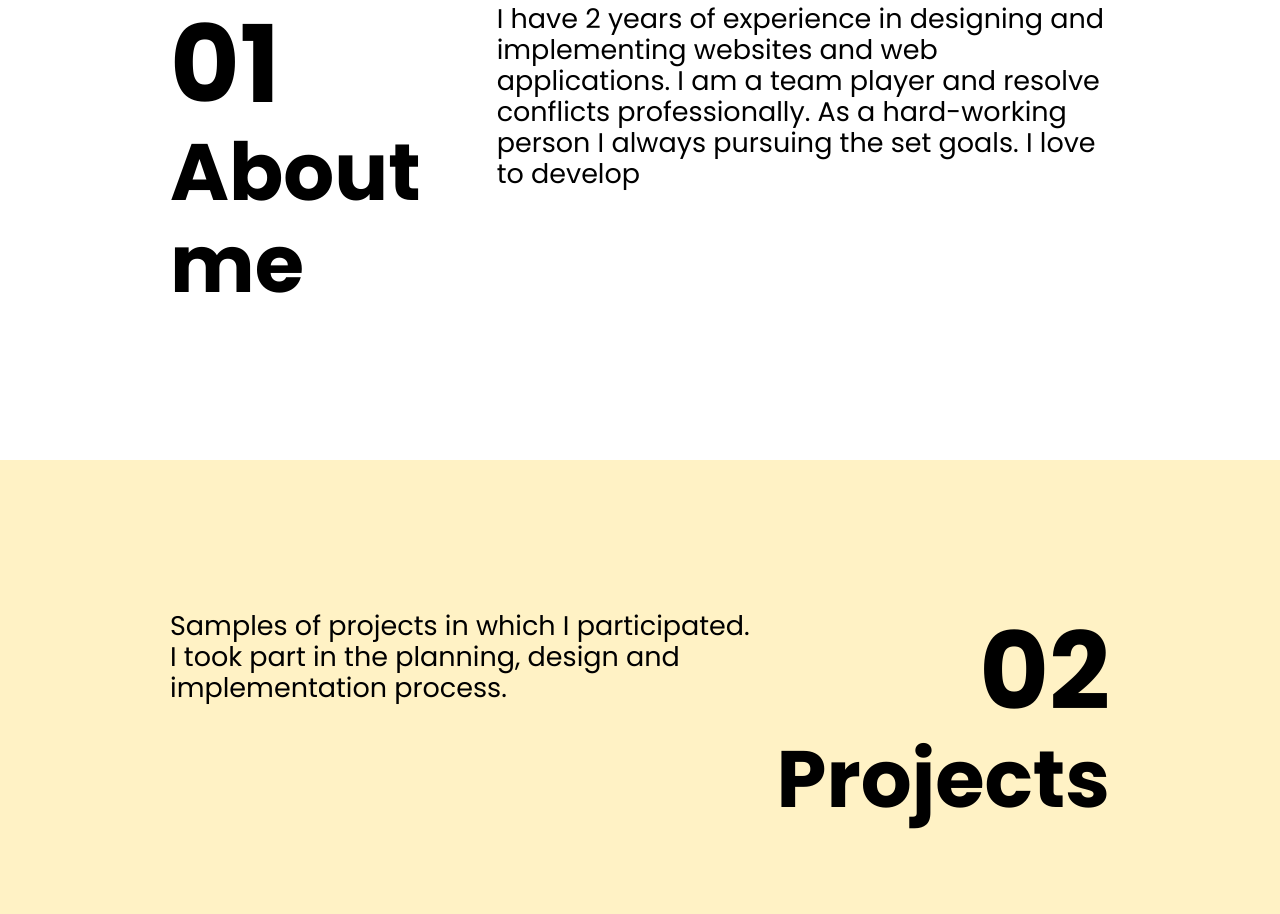
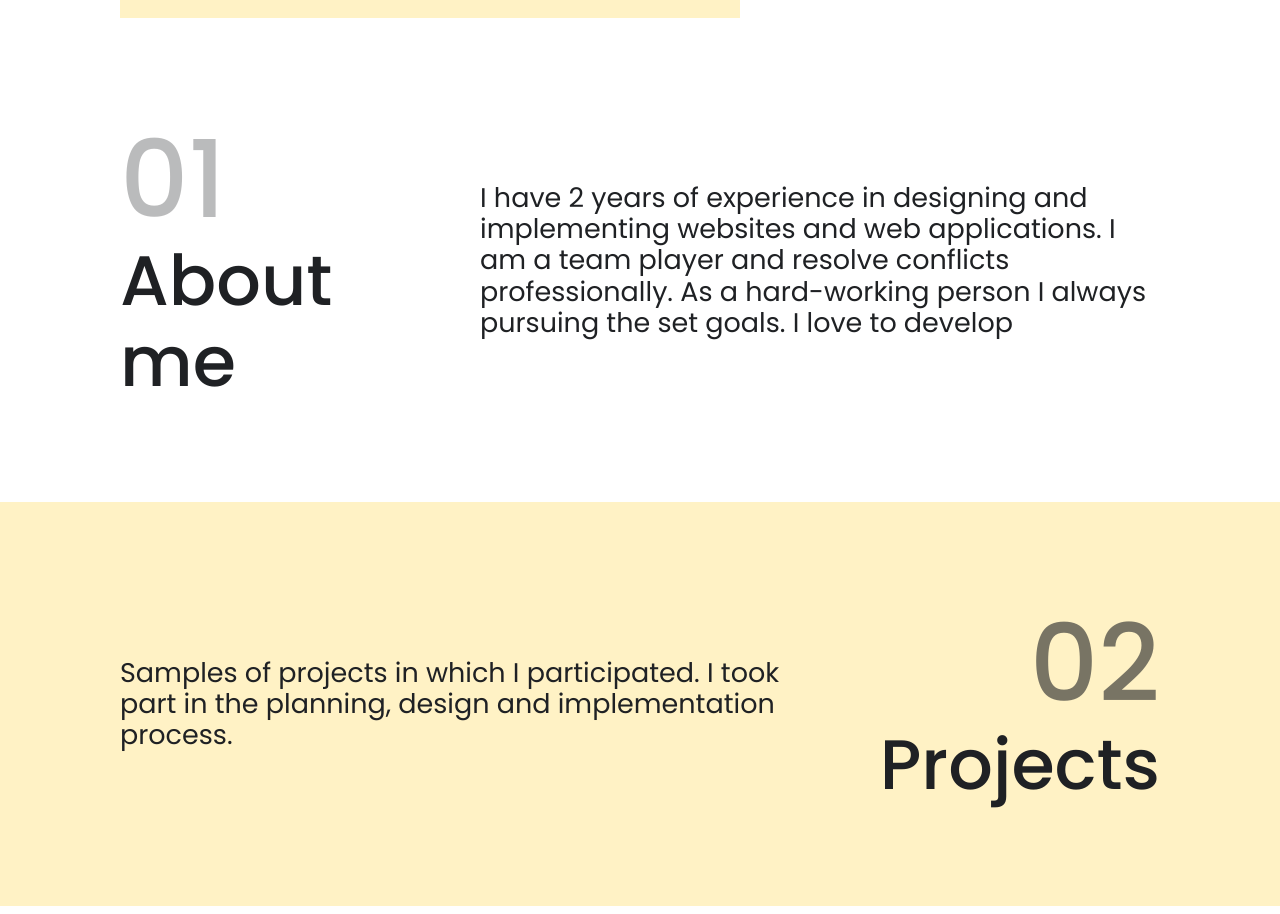
Before and after one commit to DorotaLeniec/mika.github.io, a plain HTML site: page index.html in a window 1280 px wide. Shown: the part 1146-2060 px from the top of the page. Drawn offline with nearby package versions, Linux system fonts and the light colour scheme.

Commit message:
font styles

```diff
--- a/assets/css/main.css
+++ b/assets/css/main.css
@@ -3,7 +3,8 @@
 :root {
     --yellow-base: #FFF2C5;
     --yellow: #FFC805;
-    --row-pading: 15rem;
+    --row-pading: 10rem;
+    --font-color: #1F2124
 }
 
 html {
@@ -12,6 +13,8 @@ html {
 
 body {
     font-family: 'Poppins', sans-serif;
+    color: var(--font-color);
+
 }
 
 h1, h2, h3, p {
@@ -23,7 +26,8 @@ h1 {
 }
 
 h2 {
-    font-size: 8rem;
+    font-size: 7rem;
+    font-weight: 500;
 }
 
 h3 {
@@ -67,7 +71,8 @@ h3.with_square:before {
 
 .row.header {
     justify-content: space-between;
-    gap: 2rem
+    gap: 2rem;
+    align-items: center;
 }
 
 .row.reverse {
@@ -75,6 +80,10 @@ h3.with_square:before {
 }
 
 .row.reverse  .number {
+    text-align: end;
+}
+
+.row.reverse h2 {
     text-align: end;
 }
 
@@ -86,15 +95,14 @@ header {
 
 header .number {
     font-size: 10.7rem;
-    font-weight: 700;
+    font-weight: 500;
 }
 
 .description {
     flex: 2
 }
 /* Navigation */
-#nav {
-}
+
 #nav .container {
     display: flex;
     justify-content: space-between;
@@ -147,10 +155,6 @@ header .number {
     top: 0;
 }
 
-#banner::before {
-
-}
-
 .banner_wrapper {
     background-color: var(--yellow-base);
     position: relative;
@@ -172,6 +176,7 @@ header .number {
     font-size: 8rem;
     text-align: start;
     font-weight: 500;
+    opacity: .85;
 }
 
 .banner_content p {
@@ -185,7 +190,7 @@ header .number {
 .banner_content img {
     position: relative;
     z-index: 2;
-    width: 47rem;
+    width: 60rem;
     margin-bottom: 20rem;
 }
 
@@ -214,3 +219,11 @@ header .number {
 #projects {
     background-color: var(--yellow-base);
 }
+
+.number.one {
+    opacity: .3;
+}
+
+.number.two {
+    opacity: .6;
+}
--- a/index.html
+++ b/index.html
@@ -53,7 +53,7 @@
 		<div class="container">
 			<div class="row header">
 				<header>
-					<div class="number">01</div>
+					<div class="number one">01</div>
 					<h2>About me</h2>
 				</header>
 				<p class="description">
@@ -73,7 +73,7 @@
 		<div class="container">
 			<div class="row header reverse">
 				<header>
-					<div class="number">02</div>
+					<div class="number two">02</div>
 					<h2>Projects</h2>
 				</header>
 				<p class="description">
@@ -83,6 +83,10 @@
 					implementation process.
 				</p>
 			</div>
+		</div>
+	</article>
+	<article>
+		<div class="container">
 			<div class="row">
 				<div class="project_wrapper">
 					<h3 class="with_square">Webpages</h3>
@@ -103,7 +107,7 @@
 		<div class="container">
 			<div class="row header">
 				<header>
-					<div class="number">03</div>
+					<div class="number three">03</div>
 					<h2>My hobby</h2>
 				</header>
 				<p class="description">
```
